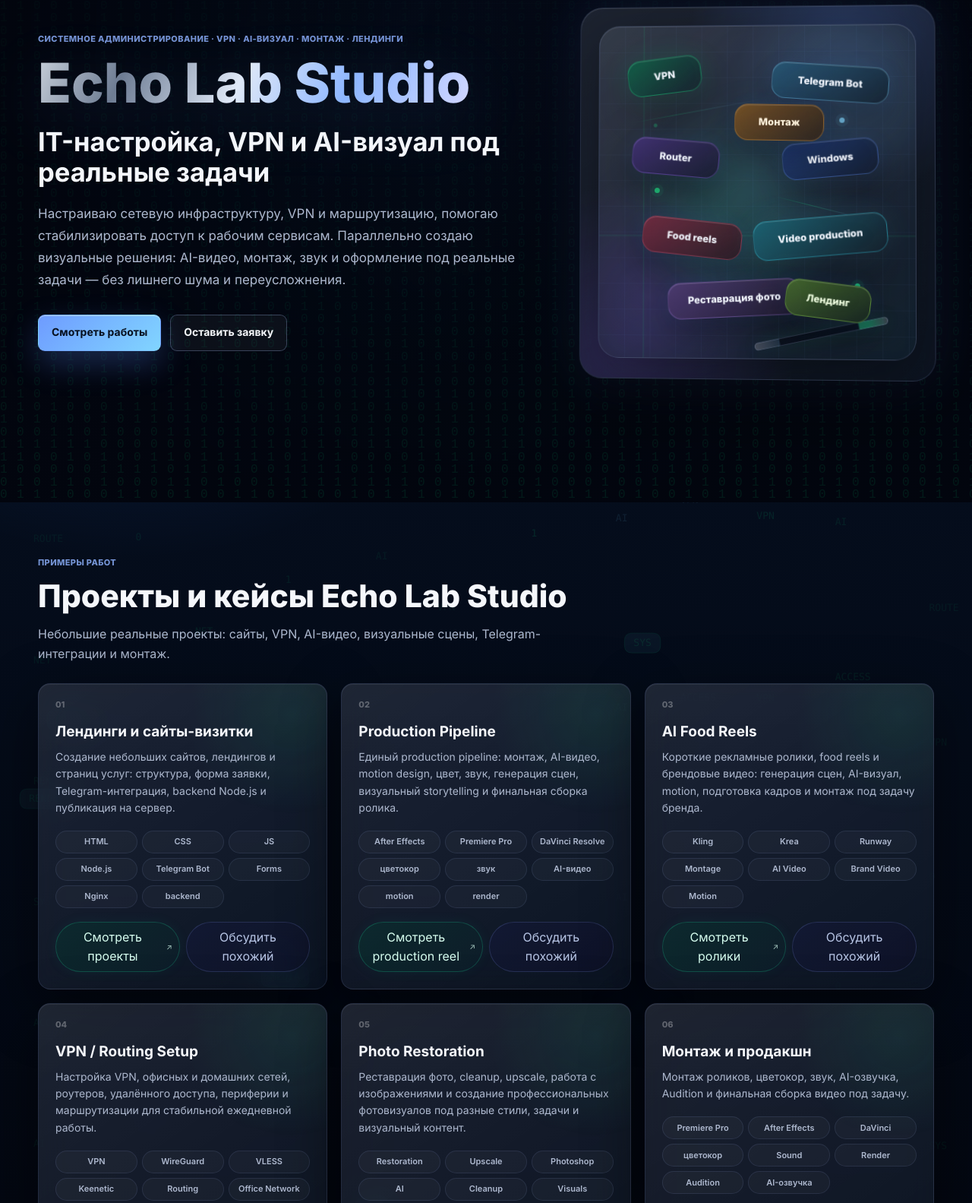
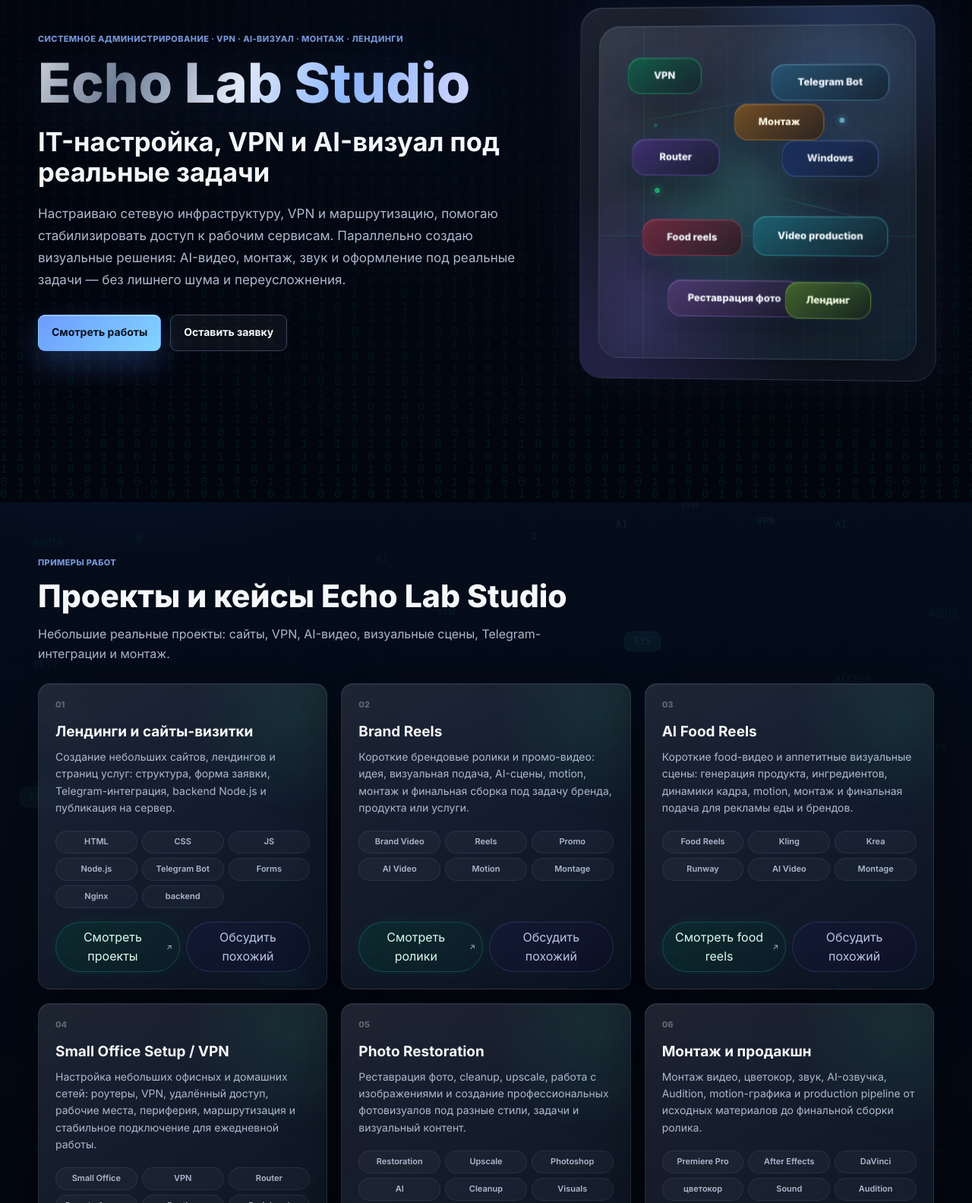
Before and after one commit to thebigetti/echo-lab-studio, a plain HTML site: page frontend/index.html in a window 1280 px wide. Shown: the part 140-1723 px from the top of the page at 76% size. Drawn offline with Linux system fonts and the light colour scheme; animation ran at ten frames a second.

Commit message:
6 bloks upgrade

```diff
--- a/frontend/index.html
+++ b/frontend/index.html
@@ -45,7 +45,6 @@
             <span class="board-dot board-dot-a"></span>
             <span class="board-dot board-dot-b"></span>
             <span class="board-dot board-dot-c"></span>
-            <span class="desk-pen"></span>
             <span class="floating-card sticker-vpn">VPN</span>
             <span class="floating-card sticker-telegram">Telegram Bot</span>
             <span class="floating-card sticker-router">Router</span>
@@ -81,34 +80,34 @@
         </article>
         <article class="card service-card case-card">
           <div class="case-number">02</div>
-          <h3>Production Pipeline</h3>
-          <p>Единый production pipeline: монтаж, AI-видео, motion design, цвет, звук, генерация сцен, визуальный storytelling и финальная сборка ролика.</p>
+          <h3>Brand Reels</h3>
+          <p>Короткие брендовые ролики и промо-видео: идея, визуальная подача, AI-сцены, motion, монтаж и финальная сборка под задачу бренда, продукта или услуги.</p>
           <div class="tags">
-            <span>After Effects</span><span>Premiere Pro</span><span>DaVinci Resolve</span><span>цветокор</span><span>звук</span><span>AI-видео</span><span>motion</span><span>render</span>
+            <span>Brand Video</span><span>Reels</span><span>Promo</span><span>AI Video</span><span>Motion</span><span>Montage</span>
           </div>
           <div class="case-actions">
-            <a class="case-link primary-link video-trigger" href="#" data-video-src="/videos/echo-lab-studio.mp4" data-video-title="Production Pipeline">Смотреть production reel <span aria-hidden="true">↗</span></a>
+            <a class="case-link primary-link video-trigger" href="#" data-video-src="/videos/echo-lab-studio.mp4" data-video-title="Brand Reels">Смотреть ролики <span aria-hidden="true">↗</span></a>
             <a class="case-link" href="#contacts">Обсудить похожий</a>
           </div>
         </article>
         <article class="card service-card case-card">
           <div class="case-number">03</div>
           <h3>AI Food Reels</h3>
-          <p>Короткие рекламные ролики, food reels и брендовые видео: генерация сцен, AI-визуал, motion, подготовка кадров и монтаж под задачу бренда.</p>
+          <p>Короткие food-видео и аппетитные визуальные сцены: генерация продукта, ингредиентов, динамики кадра, motion, монтаж и финальная подача для рекламы еды и брендов.</p>
           <div class="tags">
-            <span>Kling</span><span>Krea</span><span>Runway</span><span>Montage</span><span>AI Video</span><span>Brand Video</span><span>Motion</span>
+            <span>Food Reels</span><span>Kling</span><span>Krea</span><span>Runway</span><span>AI Video</span><span>Montage</span>
           </div>
           <div class="case-actions">
-            <a class="case-link primary-link" href="#">Смотреть ролики <span aria-hidden="true">↗</span></a>
+            <a class="case-link primary-link" href="#">Смотреть food reels <span aria-hidden="true">↗</span></a>
             <a class="case-link" href="#contacts">Обсудить похожий</a>
           </div>
         </article>
         <article class="card service-card case-card">
           <div class="case-number">04</div>
-          <h3>VPN / Routing Setup</h3>
-          <p>Настройка VPN, офисных и домашних сетей, роутеров, удалённого доступа, периферии и маршрутизации для стабильной ежедневной работы.</p>
+          <h3>Small Office Setup / VPN</h3>
+          <p>Настройка небольших офисных и домашних сетей: роутеры, VPN, удалённый доступ, рабочие места, периферия, маршрутизация и стабильное подключение для ежедневной работы.</p>
           <div class="tags">
-            <span>VPN</span><span>WireGuard</span><span>VLESS</span><span>Keenetic</span><span>Routing</span><span>Office Network</span><span>Remote Access</span><span>Peripheral</span>
+            <span>Small Office</span><span>VPN</span><span>Router</span><span>Remote Access</span><span>Routing</span><span>Peripheral</span><span>Windows</span>
           </div>
           <div class="case-actions">
             <a class="case-link primary-link" href="#">Подробнее <span aria-hidden="true">↗</span></a>
@@ -120,7 +119,7 @@
           <h3>Photo Restoration</h3>
           <p>Реставрация фото, cleanup, upscale, работа с изображениями и создание профессиональных фотовизуалов под разные стили, задачи и визуальный контент.</p>
           <div class="tags">
-            <span>Restoration</span><span>Upscale</span><span>Photoshop</span><span>AI</span><span>Cleanup</span><span>Visuals</span><span>Photo Design</span><span>Image Work</span><span>Visual Generation</span>
+            <span>Restoration</span><span>Upscale</span><span>Photoshop</span><span>AI</span><span>Cleanup</span><span>Visuals</span><span>Photo Design</span><span>Image Work</span>
           </div>
           <div class="case-actions">
             <a class="case-link primary-link" href="#">Смотреть примеры <span aria-hidden="true">↗</span></a>
@@ -130,9 +129,9 @@
         <article class="card service-card case-card">
           <div class="case-number">06</div>
           <h3>Монтаж и продакшн</h3>
-          <p>Монтаж роликов, цветокор, звук, AI-озвучка, Audition и финальная сборка видео под задачу.</p>
+          <p>Монтаж видео, цветокор, звук, AI-озвучка, Audition, motion-графика и production pipeline от исходных материалов до финальной сборки ролика.</p>
           <div class="tags">
-            <span>Premiere Pro</span><span>After Effects</span><span>DaVinci</span><span>цветокор</span><span>Sound</span><span>Render</span><span>Audition</span><span>AI-озвучка</span>
+            <span>Premiere Pro</span><span>After Effects</span><span>DaVinci</span><span>цветокор</span><span>Sound</span><span>Audition</span><span>AI-озвучка</span><span>Render</span>
           </div>
           <div class="case-actions">
             <button class="case-link primary-link panel-trigger" type="button" data-panel="productionVideos">Смотреть видео <span aria-hidden="true">↗</span></button>
@@ -245,7 +244,7 @@
     <div class="video-modal-backdrop" data-video-close></div>
     <div class="video-modal-dialog" role="dialog" aria-modal="true" aria-labelledby="videoModalTitle">
       <button class="video-modal-close" type="button" data-video-close aria-label="Закрыть видео">×</button>
-      <h3 id="videoModalTitle">Production Pipeline</h3>
+      <h3 id="videoModalTitle">Brand Reels</h3>
       <video class="video-modal-player" controls playsinline preload="metadata"></video>
     </div>
   </div>
--- a/frontend/styles.css
+++ b/frontend/styles.css
@@ -483,8 +483,7 @@
 }
 
 .board-line,
-.board-dot,
-.desk-pen {
+.board-dot {
   position: absolute;
   z-index: 1;
   pointer-events: none;
@@ -543,19 +542,6 @@
 .board-dot-c {
   right: 72px;
   bottom: 92px;
-}
-
-.desk-pen {
-  right: 34px;
-  bottom: 28px;
-  width: 178px;
-  height: 10px;
-  border: 1px solid rgba(190, 211, 255, 0.22);
-  border-radius: 999px;
-  background:
-    linear-gradient(90deg, rgba(255, 255, 255, 0.20), rgba(129, 213, 255, 0.10) 18%, rgba(5, 12, 24, 0.78) 19% 78%, rgba(32, 226, 138, 0.42) 79% 86%, rgba(255, 255, 255, 0.15));
-  box-shadow: 0 16px 34px rgba(0, 0, 0, 0.28), 0 0 22px rgba(32, 226, 138, 0.10);
-  transform: rotate(-12deg);
 }
 
 .workspace-topline {
@@ -710,6 +696,33 @@
   box-shadow: 0 18px 44px rgba(0, 0, 0, 0.30), 0 0 28px rgba(91, 140, 255, 0.10), inset 0 1px 0 rgba(255, 255, 255, 0.14);
 }
 
+.workspace-sticker-stage .floating-card {
+  --r: 0deg;
+  --sticker-glow: 0 18px 44px rgba(0, 0, 0, 0.30), 0 0 28px rgba(91, 140, 255, 0.10), inset 0 1px 0 rgba(255, 255, 255, 0.14);
+  transform: rotate(var(--r));
+  transform-origin: 50% 55%;
+  animation: floatSticker 5.5s ease-in-out infinite;
+  box-shadow: var(--sticker-glow);
+  will-change: transform;
+}
+
+.workspace-sticker-stage .floating-card:hover {
+  animation-play-state: paused;
+  transform: translateY(-10px) rotate(var(--r)) scale(1.08);
+  box-shadow: var(--sticker-glow), 0 0 42px rgba(129, 213, 255, 0.22), 0 0 28px rgba(32, 226, 138, 0.16);
+}
+
+@keyframes floatSticker {
+  0%,
+  100% {
+    transform: translateY(0) rotate(var(--r)) scale(1);
+  }
+
+  50% {
+    transform: translateY(-7px) rotate(calc(var(--r) + 3deg)) scale(1.055);
+  }
+}
+
 .sticker-vpn {
   left: 38px;
   top: 42px;
@@ -717,7 +730,10 @@
   background: linear-gradient(145deg, rgba(32, 226, 138, 0.34), rgba(255, 255, 255, 0.05)), rgba(7, 18, 30, 0.84);
   border-color: rgba(32, 226, 138, 0.34);
   box-shadow: 0 24px 62px rgba(0, 0, 0, 0.34), 0 0 38px rgba(32, 226, 138, 0.16), inset 0 1px 0 rgba(255, 255, 255, 0.13);
-  transform: rotate(-7deg);
+  --r: -7deg;
+  --sticker-glow: 0 24px 62px rgba(0, 0, 0, 0.34), 0 0 38px rgba(32, 226, 138, 0.16), inset 0 1px 0 rgba(255, 255, 255, 0.13);
+  animation-duration: 4.9s;
+  animation-delay: 0s;
 }
 
 .sticker-telegram {
@@ -726,7 +742,9 @@
   min-width: 154px;
   background: linear-gradient(145deg, rgba(91, 198, 255, 0.34), rgba(255, 255, 255, 0.045)), rgba(8, 20, 35, 0.84);
   border-color: rgba(129, 213, 255, 0.34);
-  transform: rotate(4deg);
+  --r: 5deg;
+  animation-duration: 5.6s;
+  animation-delay: 0.4s;
 }
 
 .sticker-router {
@@ -736,7 +754,9 @@
   background: linear-gradient(145deg, rgba(155, 108, 255, 0.34), rgba(255, 255, 255, 0.04)), rgba(12, 14, 34, 0.84);
   border-color: rgba(155, 108, 255, 0.32);
   filter: blur(0.1px);
-  transform: rotate(5deg);
+  --r: 8deg;
+  animation-duration: 6.3s;
+  animation-delay: 0.8s;
 }
 
 .sticker-windows {
@@ -745,7 +765,9 @@
   min-width: 126px;
   background: linear-gradient(145deg, rgba(74, 126, 255, 0.34), rgba(255, 255, 255, 0.04)), rgba(7, 16, 34, 0.84);
   border-color: rgba(110, 155, 255, 0.32);
-  transform: rotate(-5deg);
+  --r: -6deg;
+  animation-duration: 5.1s;
+  animation-delay: 1.2s;
 }
 
 .sticker-edit {
@@ -755,7 +777,9 @@
   background: linear-gradient(145deg, rgba(255, 174, 68, 0.36), rgba(255, 255, 255, 0.045)), rgba(35, 20, 10, 0.82);
   border-color: rgba(255, 174, 68, 0.32);
   color: #fff4de;
-  transform: rotate(1deg);
+  --r: -3deg;
+  animation-duration: 4.7s;
+  animation-delay: 1.6s;
 }
 
 .sticker-food {
@@ -764,7 +788,9 @@
   min-width: 132px;
   background: linear-gradient(145deg, rgba(255, 92, 128, 0.34), rgba(255, 255, 255, 0.045)), rgba(32, 10, 20, 0.82);
   border-color: rgba(255, 92, 128, 0.30);
-  transform: rotate(6deg);
+  --r: 6deg;
+  animation-duration: 5.9s;
+  animation-delay: 2s;
 }
 
 .sticker-production {
@@ -775,7 +801,10 @@
   background: linear-gradient(145deg, rgba(64, 230, 255, 0.34), rgba(255, 255, 255, 0.045)), rgba(7, 20, 32, 0.84);
   border-color: rgba(64, 230, 255, 0.32);
   box-shadow: 0 28px 70px rgba(0, 0, 0, 0.38), 0 0 44px rgba(106, 215, 255, 0.13), inset 0 1px 0 rgba(255, 255, 255, 0.13);
-  transform: rotate(-5deg);
+  --r: -5deg;
+  --sticker-glow: 0 28px 70px rgba(0, 0, 0, 0.38), 0 0 44px rgba(106, 215, 255, 0.13), inset 0 1px 0 rgba(255, 255, 255, 0.13);
+  animation-duration: 6.5s;
+  animation-delay: 2.4s;
 }
 
 .sticker-restore {
@@ -784,7 +813,9 @@
   min-width: 176px;
   background: linear-gradient(145deg, rgba(187, 143, 255, 0.32), rgba(255, 255, 255, 0.045)), rgba(18, 12, 34, 0.84);
   border-color: rgba(187, 143, 255, 0.30);
-  transform: rotate(-3deg);
+  --r: -4deg;
+  animation-duration: 5.3s;
+  animation-delay: 2.8s;
 }
 
 .sticker-landing {
@@ -794,7 +825,9 @@
   background: linear-gradient(145deg, rgba(173, 255, 89, 0.32), rgba(255, 255, 255, 0.04)), rgba(12, 26, 18, 0.84);
   border-color: rgba(173, 255, 89, 0.30);
   color: #f1ffe2;
-  transform: rotate(7deg);
+  --r: 7deg;
+  animation-duration: 6.1s;
+  animation-delay: 3.2s;
 }
 
 .tags {
@@ -1848,12 +1881,6 @@
     opacity: 0.34;
   }
 
-  .desk-pen {
-    width: 132px;
-    right: 18px;
-    bottom: 14px;
-  }
-
   .services-grid,
   .works-grid {
     grid-template-columns: 1fr;
```
